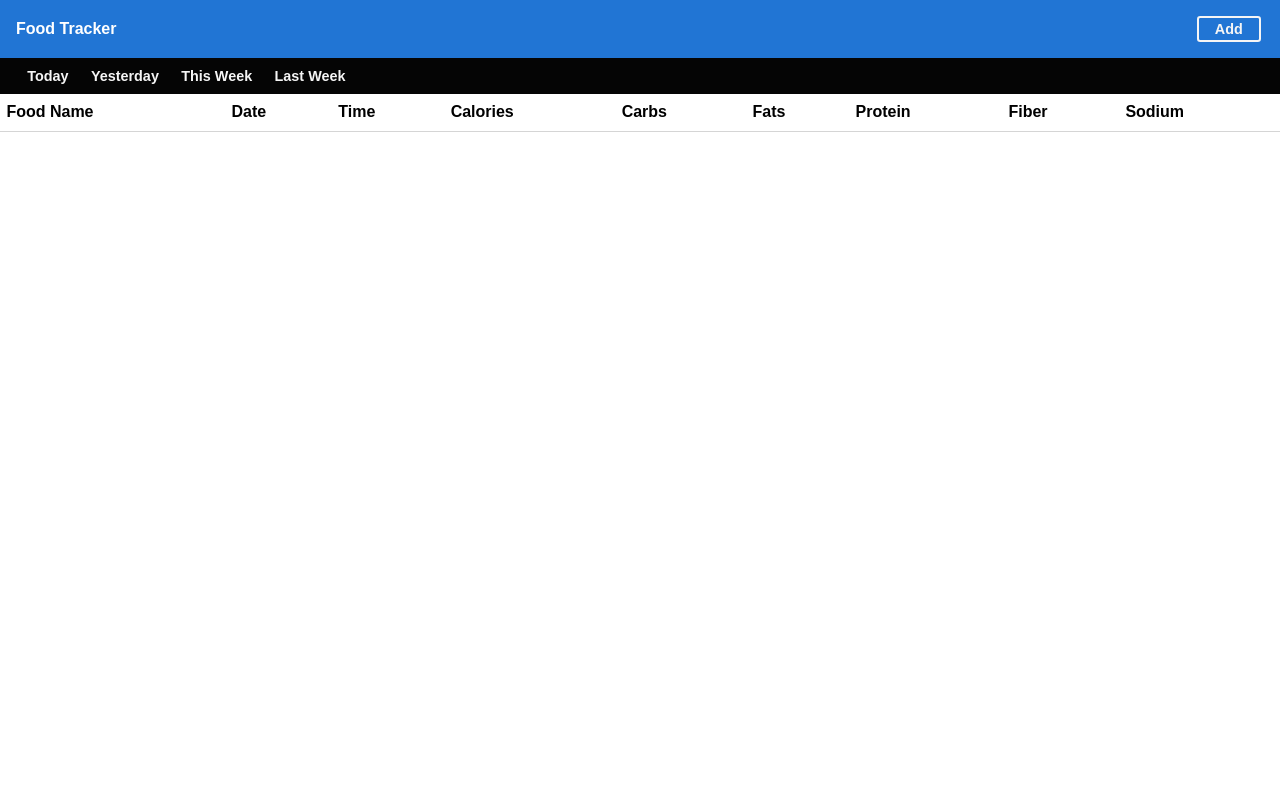
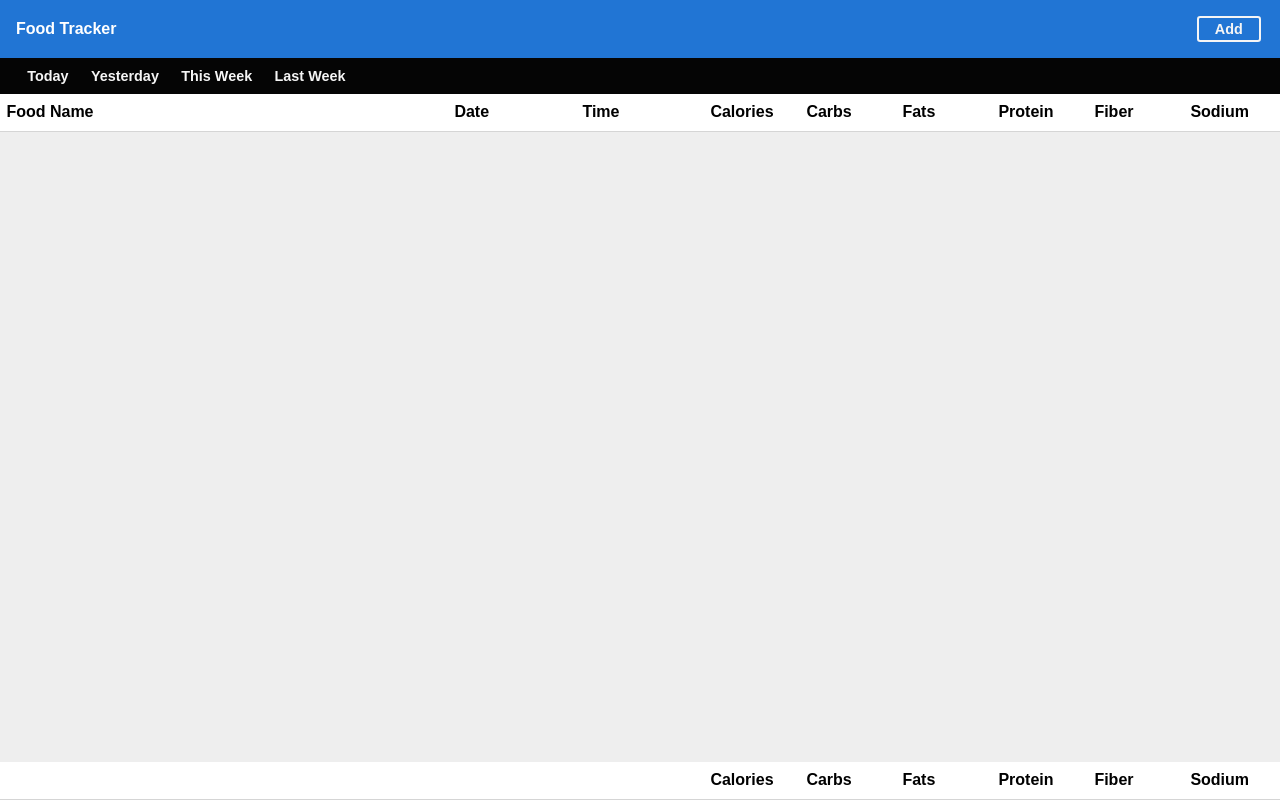
Before and after one commit to Octavio-Lima/Food-Tracker, a Django app: page / in a window 1280 px wide. Run offline with Django 3.2, Linux system fonts and the light colour scheme; lists and menus that the app fills with data are empty; style sheets or scripts are compiled from the project's sources.

Commit message:
Adicionado footer

```diff
--- a/foodtracker_app/templates/inventario.html
+++ b/foodtracker_app/templates/inventario.html
@@ -46,6 +46,19 @@
                 </thead>
                 <tbody id = "food-entry-table">
                 </tbody>
+                <tfoot>
+                    <tr>
+                        <td></td>
+                        <td></td>
+                        <td></td>
+                        <td class="total-calories">Calories</td>
+                        <td class="total-carbs">Carbs</td>
+                        <td class="total-fats">Fats</td>
+                        <td class="total-protein">Protein</td>
+                        <td class="total-fiber">Fiber</td>
+                        <td class="total-sodium">Sodium</td>
+                    </tr>
+                </tfoot>
             </table>
         </main>
 
--- a/src/style.scss
+++ b/src/style.scss
@@ -65,12 +65,20 @@ body {
         border-collapse: inherit;
         border-spacing: 0;
     }
+
+    height: 100%;
 }
 
 .table {
     width: 100%;
+    height: 100%;
+    display: grid;
+    grid-template-rows: 38.2px auto 38.2px;
+
     tbody {
         height: 100%;
+        background-color: scale-color($color: $white, $lightness: -3%);
+        overflow-y: auto;
     }
 
     thead {
@@ -97,6 +105,26 @@ body {
             border-bottom: 1px solid $silver;
             padding: 0.6rem 0.4rem;
         }
+    }
+
+    tfoot {
+        tr {
+            background-color: white;
+        }
+
+        td {
+            border-bottom: 1px solid $silver;
+            padding: 0.6rem 0.4rem;
+            font-weight: bold;
+        }
+    }
+
+    tr {
+        $unit: 6rem;
+        $date: 8rem;
+        $time: 8rem;
+        display: grid;
+        grid-template-columns: auto $date $time $unit $unit $unit $unit $unit $unit;
     }
 }
 
```
